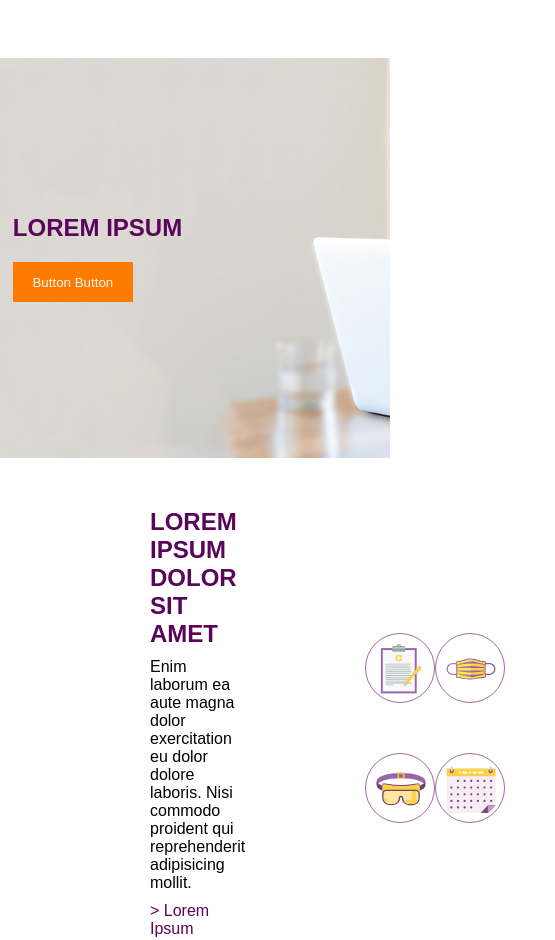
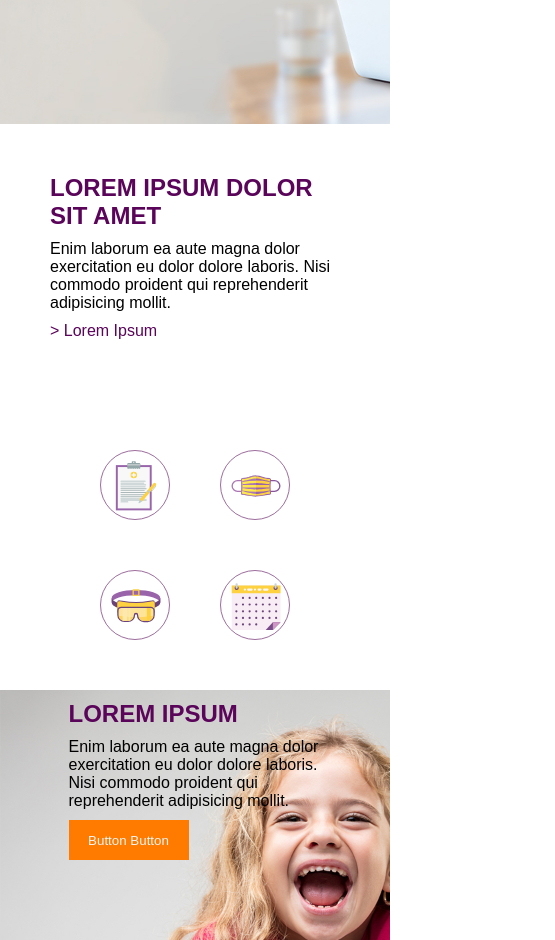
Before and after one commit to janeskywalker/RC-front-end, a React (Create React App) app: page / in a window 390 px wide. Shown: the part 1060-2000 px from the top of the page, 555 px wide, since content can reach past the window. Built offline with nearby package versions, Linux system fonts and the light colour scheme.

Commit message:
adding READ.ME

```diff
--- a/src/App.css
+++ b/src/App.css
@@ -28,7 +28,7 @@
   background-image: url("../public/assets/hero.jpg");
   background-size: cover;
   height: 500px;
-  animation-duration: 3s;
+  animation-duration: 4s;
   animation-name: fadein;
 
 }
@@ -314,3 +314,78 @@
   width: 28px;
   margin: 0 5px;
 }
+
+
+
+
+
+/* responsive */
+
+
+
+@media screen and (max-width: 800px) {
+
+/* section 1 */
+
+  .text-wrapper {
+    padding: 50px 50px;
+  }
+
+  .image-content{
+    display: none;
+  }
+
+  .section-one {
+    display: block;
+  }
+
+
+
+/* section-3 */
+
+  .section-three{
+    display: grid;
+    align-items: center;
+    grid-template-columns: 1fr;
+  }
+
+  .icon-dash-board{
+    padding-left: 100px;
+  }
+
+
+/* section-4 */
+
+.section-four {
+  background-image: url("../public/assets/banner-2.jpg");
+  background-size: cover;
+  height: 400px;
+  display: block;
+}
+
+
+.text-wrapper-section-four {
+  max-width: 70%;
+  padding: 10px;
+  /* position: relative;
+  left: 550px;
+  top: 100px; */
+}
+
+
+
+/* carousel */
+  .carousel {
+    display: grid;
+    grid-template-columns: 1fr;
+    padding: 60px 0;
+  }
+
+  .title-container {
+    padding-left: 100px;
+    padding-top: 10px;
+    padding-bottom: 30px;
+  }
+
+
+}
```
Also changed, not shown: 1 other file (tests, documents, lock files or other folders).
